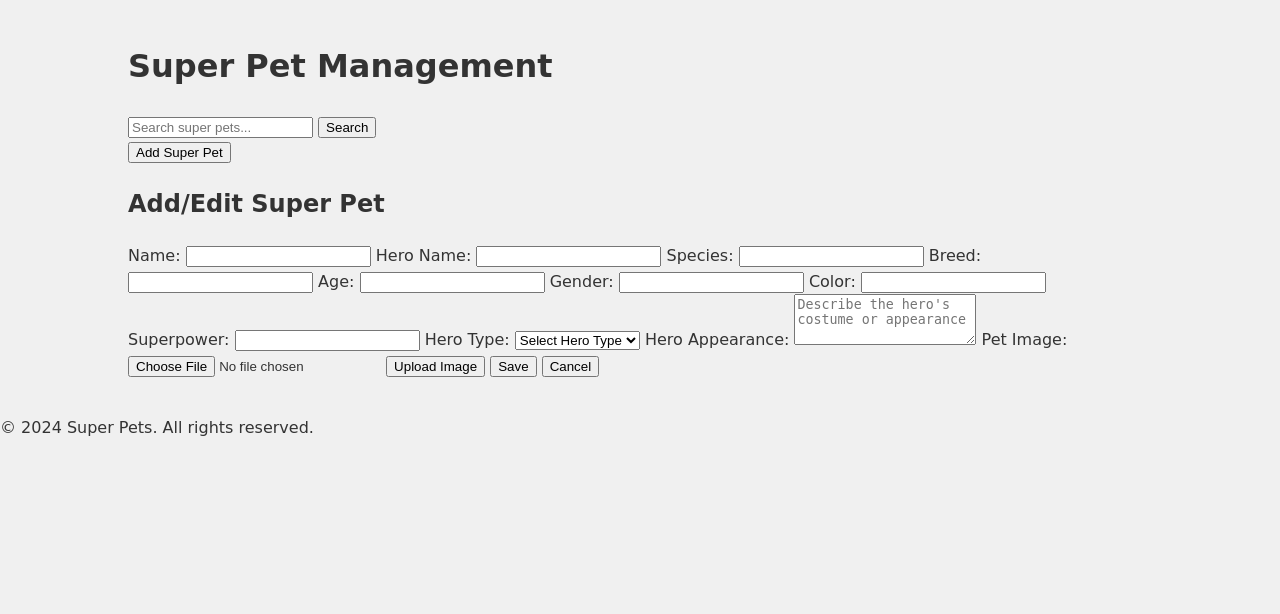
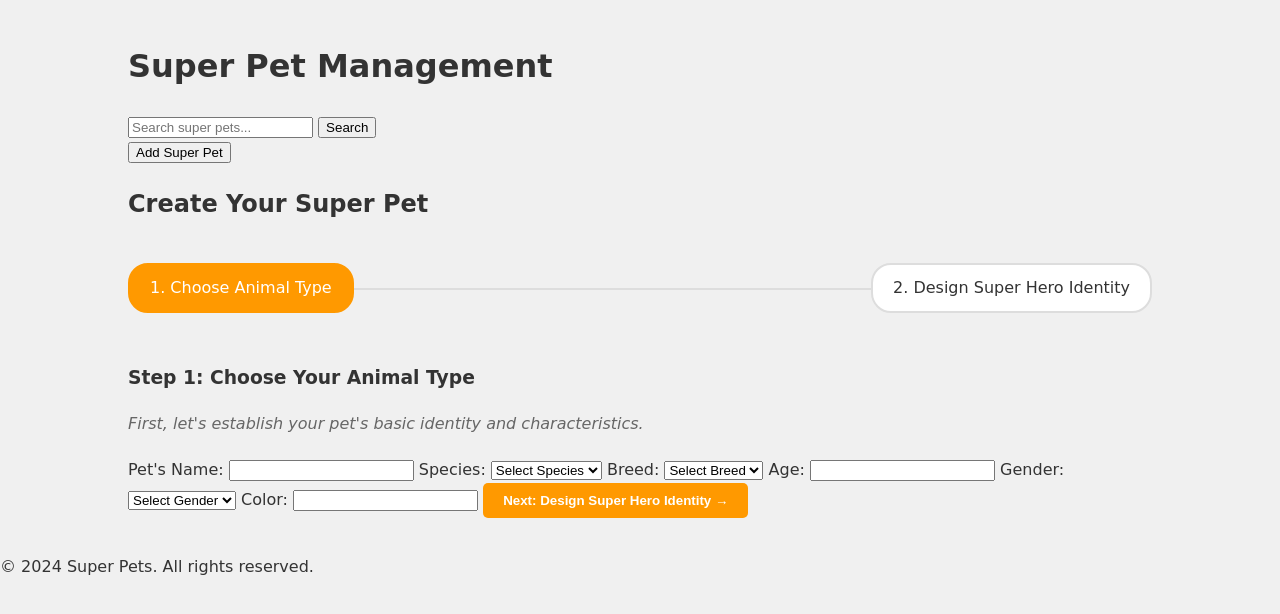
Before and after one commit to ErikaRoguie/PetConnectApp, a Flask app: page /pets in a window 1280 px wide. Shown: the part 95-709 px from the top of the page. Run offline with Flask 3, Linux system fonts and the light colour scheme.

Commit message:
Agent query: Can you verify if: 1. The breed dropdown updates when selecting different species? 2. All the common breeds are listed for each species? 3. The breed field is required when creating a new pet?

```diff
--- a/static/css/styles.css
+++ b/static/css/styles.css
@@ -194,3 +194,86 @@ header nav ul li a {
         flex-basis: 100%;
     }
 }
+
+/* Adding to existing styles.css */
+.step-indicator {
+    display: flex;
+    justify-content: space-between;
+    margin-bottom: 30px;
+    padding: 20px 0;
+    position: relative;
+}
+
+.step-indicator::after {
+    content: '';
+    position: absolute;
+    top: 50%;
+    left: 0;
+    right: 0;
+    height: 2px;
+    background: #ddd;
+    z-index: 1;
+}
+
+.step {
+    position: relative;
+    background: #fff;
+    padding: 10px 20px;
+    border-radius: 20px;
+    border: 2px solid #ddd;
+    z-index: 2;
+    transition: all 0.3s ease;
+}
+
+.step.active {
+    border-color: #ff9900;
+    background: #ff9900;
+    color: white;
+}
+
+.form-step {
+    transition: all 0.3s ease;
+}
+
+.form-step.hidden {
+    display: none;
+}
+
+.step-description {
+    color: #666;
+    margin-bottom: 20px;
+    font-style: italic;
+}
+
+.form-buttons {
+    display: flex;
+    justify-content: space-between;
+    margin-top: 20px;
+}
+
+.next-btn, .prev-btn, .submit-btn {
+    padding: 10px 20px;
+    border: none;
+    border-radius: 5px;
+    cursor: pointer;
+    font-weight: bold;
+    transition: all 0.3s ease;
+}
+
+.next-btn, .submit-btn {
+    background: #ff9900;
+    color: white;
+}
+
+.prev-btn {
+    background: #ddd;
+    color: #333;
+}
+
+.next-btn:hover, .submit-btn:hover {
+    background: #e68a00;
+}
+
+.prev-btn:hover {
+    background: #ccc;
+}
--- a/static/js/main.js
+++ b/static/js/main.js
@@ -5,9 +5,147 @@ document.addEventListener('DOMContentLoaded', () => {
     const addPetBtn = document.getElementById('add-pet-btn');
     const petForm = document.getElementById('pet-form');
     const petFormElement = document.getElementById('pet-form-element');
-    const cancelBtn = document.getElementById('cancel-btn');
     const uploadImageBtn = document.getElementById('upload-image-btn');
     const petImageInput = document.getElementById('pet-image');
+
+    // Form step elements
+    const step1 = document.getElementById('step1');
+    const step2 = document.getElementById('step2');
+    const nextStepBtn = document.getElementById('next-step-btn');
+    const prevStepBtn = document.getElementById('prev-step-btn');
+    const stepIndicators = document.querySelectorAll('.step');
+    const speciesSelect = document.getElementById('species');
+    const breedSelect = document.getElementById('breed');
+
+    // Breed options for each species
+    const breedsBySpecies = {
+        'Dog': [
+            'Labrador Retriever',
+            'German Shepherd',
+            'Golden Retriever',
+            'French Bulldog',
+            'Poodle',
+            'Beagle',
+            'Rottweiler',
+            'Siberian Husky',
+            'Boxer',
+            'Other'
+        ],
+        'Cat': [
+            'Siamese',
+            'Persian',
+            'Maine Coon',
+            'British Shorthair',
+            'Ragdoll',
+            'Bengal',
+            'Sphynx',
+            'American Shorthair',
+            'Russian Blue',
+            'Other'
+        ],
+        'Bird': [
+            'Parakeet',
+            'Cockatiel',
+            'Canary',
+            'Parrot',
+            'Cockatoo',
+            'Finch',
+            'Lovebird',
+            'Conure',
+            'African Grey',
+            'Other'
+        ],
+        'Rabbit': [
+            'Holland Lop',
+            'Dutch',
+            'Rex',
+            'Mini Lop',
+            'Netherland Dwarf',
+            'English Angora',
+            'Lionhead',
+            'French Lop',
+            'Flemish Giant',
+            'Other'
+        ],
+        'Hamster': [
+            'Syrian',
+            'Dwarf Campbell',
+            'Dwarf Winter White',
+            'Roborovski',
+            'Chinese',
+            'Other'
+        ]
+    };
+
+    // Update breed options based on selected species
+    function updateBreedOptions(species) {
+        breedSelect.innerHTML = '<option value="">Select Breed</option>';
+
+        if (species) {
+            const breeds = breedsBySpecies[species] || ['Other'];
+            breeds.forEach(breed => {
+                const option = document.createElement('option');
+                option.value = breed;
+                option.textContent = breed;
+                breedSelect.appendChild(option);
+            });
+            breedSelect.required = true;
+        } else {
+            breedSelect.required = false;
+        }
+    }
+
+    // Event listener for species selection
+    speciesSelect.addEventListener('change', (e) => {
+        updateBreedOptions(e.target.value);
+    });
+
+    function showStep(stepNumber) {
+        // Update step indicators
+        stepIndicators.forEach(indicator => {
+            if (parseInt(indicator.dataset.step) <= stepNumber) {
+                indicator.classList.add('active');
+            } else {
+                indicator.classList.remove('active');
+            }
+        });
+
+        // Show/hide appropriate step
+        if (stepNumber === 1) {
+            step1.classList.remove('hidden');
+            step2.classList.add('hidden');
+        } else {
+            step1.classList.add('hidden');
+            step2.classList.remove('hidden');
+        }
+    }
+
+    function validateStep1() {
+        const required = ['name', 'species', 'breed'];
+        let valid = true;
+        required.forEach(field => {
+            const input = document.getElementById(field);
+            if (!input.value.trim()) {
+                valid = false;
+                input.classList.add('invalid');
+            } else {
+                input.classList.remove('invalid');
+            }
+        });
+        return valid;
+    }
+
+    nextStepBtn.addEventListener('click', () => {
+        if (validateStep1()) {
+            showStep(2);
+        } else {
+            alert('Please fill in all required fields in Step 1');
+        }
+    });
+
+    prevStepBtn.addEventListener('click', () => {
+        showStep(1);
+    });
 
     function fetchPets(search = '') {
         fetch(`/api/pets?search=${search}`)
@@ -45,14 +183,16 @@ document.addEventListener('DOMContentLoaded', () => {
 
     function showPetForm(pet = null) {
         const formTitle = petForm.querySelector('h2');
-        formTitle.textContent = pet ? 'Edit Super Pet' : 'Add Super Pet';
+        formTitle.textContent = pet ? 'Edit Super Pet' : 'Create Your Super Pet';
         petFormElement.reset();
+        showStep(1); // Always start at step 1
 
         if (pet) {
             document.getElementById('pet-id').value = pet.id;
             document.getElementById('name').value = pet.name;
             document.getElementById('hero_name').value = pet.hero_name;
             document.getElementById('species').value = pet.species;
+            updateBreedOptions(pet.species);
             document.getElementById('breed').value = pet.breed || '';
             document.getElementById('age').value = pet.age || '';
             document.getElementById('gender').value = pet.gender || '';
@@ -62,6 +202,7 @@ document.addEventListener('DOMContentLoaded', () => {
             document.getElementById('hero_appearance').value = pet.hero_appearance || '';
         } else {
             document.getElementById('pet-id').value = '';
+            updateBreedOptions(''); // Reset breed options
         }
 
         petForm.classList.remove('hidden');
@@ -73,10 +214,6 @@ document.addEventListener('DOMContentLoaded', () => {
 
     addPetBtn.addEventListener('click', () => {
         showPetForm();
-    });
-
-    cancelBtn.addEventListener('click', () => {
-        petForm.classList.add('hidden');
     });
 
     uploadImageBtn.addEventListener('click', () => {
@@ -129,12 +266,7 @@ document.addEventListener('DOMContentLoaded', () => {
     });
 
     function showInventoryManagement(petId) {
-        // Implement inventory management UI for the specific pet
-        // This could be a modal or a separate page
         console.log(`Manage inventory for pet ${petId}`);
-        // You can implement the inventory management UI here
-        // For example, you could show a modal with inventory information
-        // and allow the user to add/edit/delete inventory items for this pet
     }
 
     fetchPets();
--- a/templates/pets.html
+++ b/templates/pets.html
@@ -12,25 +12,65 @@
     <button id="add-pet-btn">Add Super Pet</button>
     <div id="pet-list"></div>
     <div id="pet-form" class="hidden">
-        <h2>Add/Edit Super Pet</h2>
+        <h2>Create Your Super Pet</h2>
+        <div class="step-indicator">
+            <div class="step active" data-step="1">1. Choose Animal Type</div>
+            <div class="step" data-step="2">2. Design Super Hero Identity</div>
+        </div>
         <form id="pet-form-element" enctype="multipart/form-data">
             <input type="hidden" id="pet-id">
-            <label for="name">Name:</label>
+
+            <!-- Step 1: Animal Type Selection -->
+            <div class="form-step" id="step1">
+                <h3>Step 1: Choose Your Animal Type</h3>
+                <p class="step-description">First, let's establish your pet's basic identity and characteristics.</p>
+
+                <label for="name">Pet's Name:</label>
                 <input type="text" id="name" name="name" required>
-            <label for="hero_name">Hero Name:</label>
-            <input type="text" id="hero_name" name="hero_name" required>
+
                 <label for="species">Species:</label>
-            <input type="text" id="species" name="species" required>
+                <select id="species" name="species" required>
+                    <option value="">Select Species</option>
+                    <option value="Dog">Dog</option>
+                    <option value="Cat">Cat</option>
+                    <option value="Bird">Bird</option>
+                    <option value="Rabbit">Rabbit</option>
+                    <option value="Hamster">Hamster</option>
+                    <option value="Other">Other</option>
+                </select>
+
                 <label for="breed">Breed:</label>
-            <input type="text" id="breed" name="breed">
+                <select id="breed" name="breed" required>
+                    <option value="">Select Breed</option>
+                </select>
+
                 <label for="age">Age:</label>
-            <input type="number" id="age" name="age">
+                <input type="number" id="age" name="age" min="0">
+
                 <label for="gender">Gender:</label>
-            <input type="text" id="gender" name="gender">
+                <select id="gender" name="gender">
+                    <option value="">Select Gender</option>
+                    <option value="Male">Male</option>
+                    <option value="Female">Female</option>
+                </select>
+
                 <label for="color">Color:</label>
                 <input type="text" id="color" name="color">
+
+                <button type="button" id="next-step-btn" class="next-btn">Next: Design Super Hero Identity →</button>
+            </div>
+
+            <!-- Step 2: Super Hero Design -->
+            <div class="form-step hidden" id="step2">
+                <h3>Step 2: Design Your Pet's Super Hero Identity</h3>
+                <p class="step-description">Now, let's transform your pet into a superhero! Choose their powers and appearance.</p>
+
+                <label for="hero_name">Super Hero Name:</label>
+                <input type="text" id="hero_name" name="hero_name" required>
+
                 <label for="superpower">Superpower:</label>
                 <input type="text" id="superpower" name="superpower" required>
+
                 <label for="hero_type">Hero Type:</label>
                 <select id="hero_type" name="hero_type" required>
                     <option value="">Select Hero Type</option>
@@ -40,13 +80,19 @@
                     <option value="Speed">Speed</option>
                     <option value="Other">Other</option>
                 </select>
+
                 <label for="hero_appearance">Hero Appearance:</label>
-            <textarea id="hero_appearance" name="hero_appearance" rows="3" placeholder="Describe the hero's costume or appearance"></textarea>
+                <textarea id="hero_appearance" name="hero_appearance" rows="3" placeholder="Describe your pet's superhero costume and appearance"></textarea>
+
                 <label for="pet-image">Pet Image:</label>
                 <input type="file" id="pet-image" name="image" accept="image/*">
                 <button type="button" id="upload-image-btn">Upload Image</button>
-            <button type="submit">Save</button>
-            <button type="button" id="cancel-btn">Cancel</button>
+
+                <div class="form-buttons">
+                    <button type="button" id="prev-step-btn" class="prev-btn">← Back to Pet Details</button>
+                    <button type="submit" class="submit-btn">Create Super Pet</button>
+                </div>
+            </div>
         </form>
     </div>
 </div>
```
Lines whose indentation alone changed are shown as unchanged.
